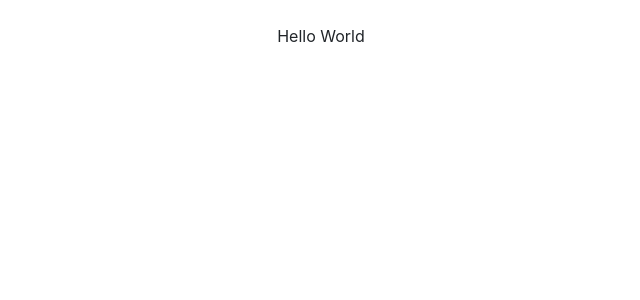
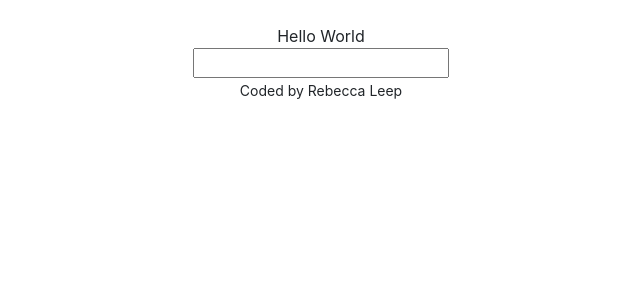
Before and after one commit to darksteel101/dictionary, a React (Create React App) app: page / in a window 1280 px wide. Shown: the top 300 px of the page, without its empty margins (319-959 px from the left). Built offline with nearby package versions, Linux system fonts and the light colour scheme.

Commit message:
created operational search engine

```diff
--- a/src/App.js
+++ b/src/App.js
@@ -1,9 +1,16 @@
 import "./App.css";
+import Dictionary from "./Dictionary";
 
 function App() {
   return (
     <div className="App">
-      <header className="mt-4">Hello World</header>
+      <main className="container">
+        <header className="mt-4">Hello World</header>
+        <Dictionary />
+      </main>
+      <footer className="footer">
+        <small>Coded by Rebecca Leep</small>
+      </footer>
     </div>
   );
 }
--- /dev/null
+++ b/src/Dictionary.js
@@ -0,0 +1,23 @@
+import React, { useState } from "react";
+import "./Dictionary.css";
+
+export default function Dictionary() {
+  let [keyword, setKeyword] = useState("");
+
+  function search(event) {
+    event.preventDefault();
+    alert(`Searching for ${keyword}`);
+  }
+
+  function handleKeywordChange(event) {
+    setKeyword(event.target.value);
+  }
+
+  return (
+    <div className="Dictionary">
+      <form onSubmit={search}>
+        <input type="search" onChange={handleKeywordChange} />
+      </form>
+    </div>
+  );
+}
```
Also changed, not shown: src/Dictionary.css (added).
